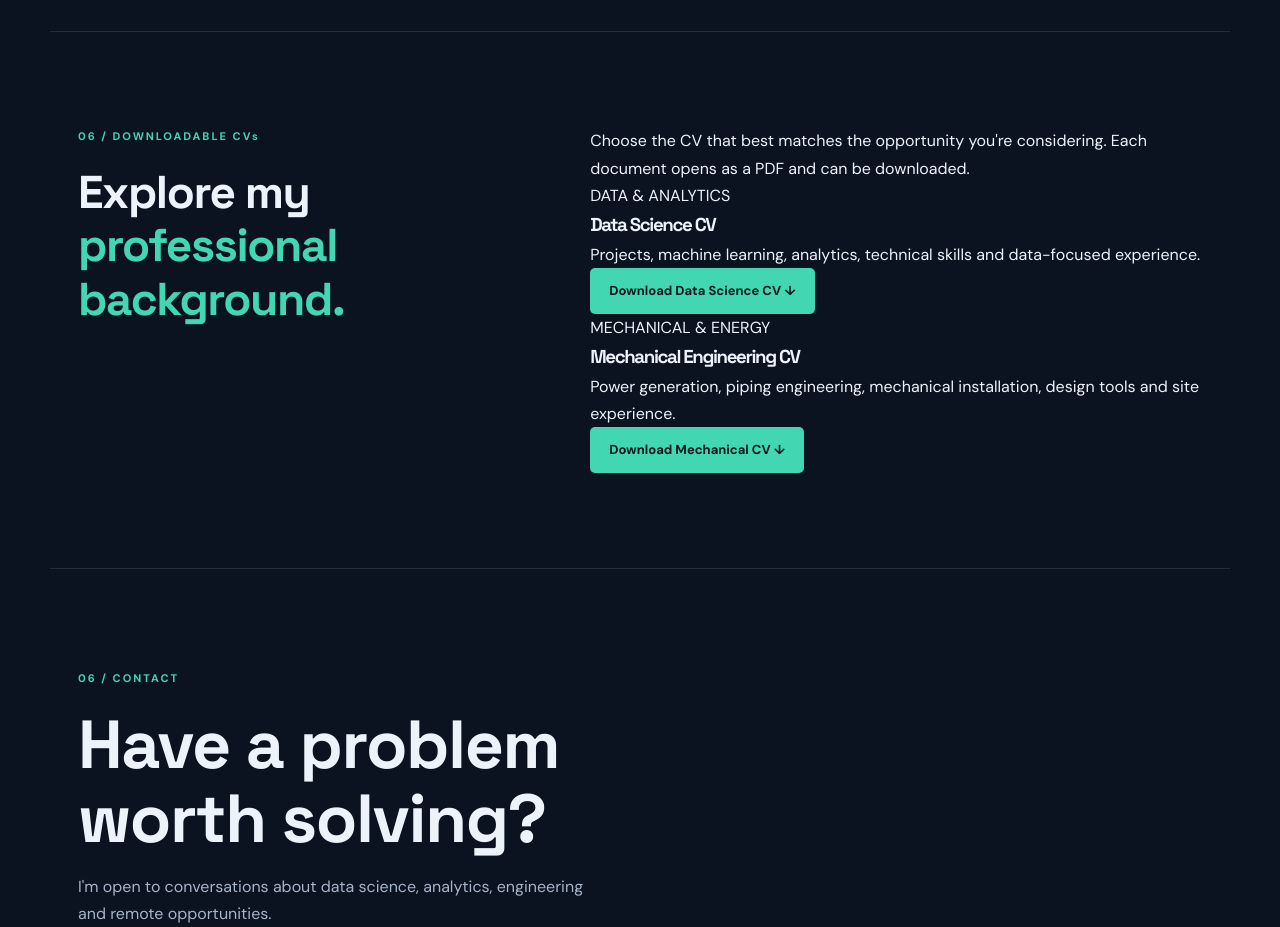
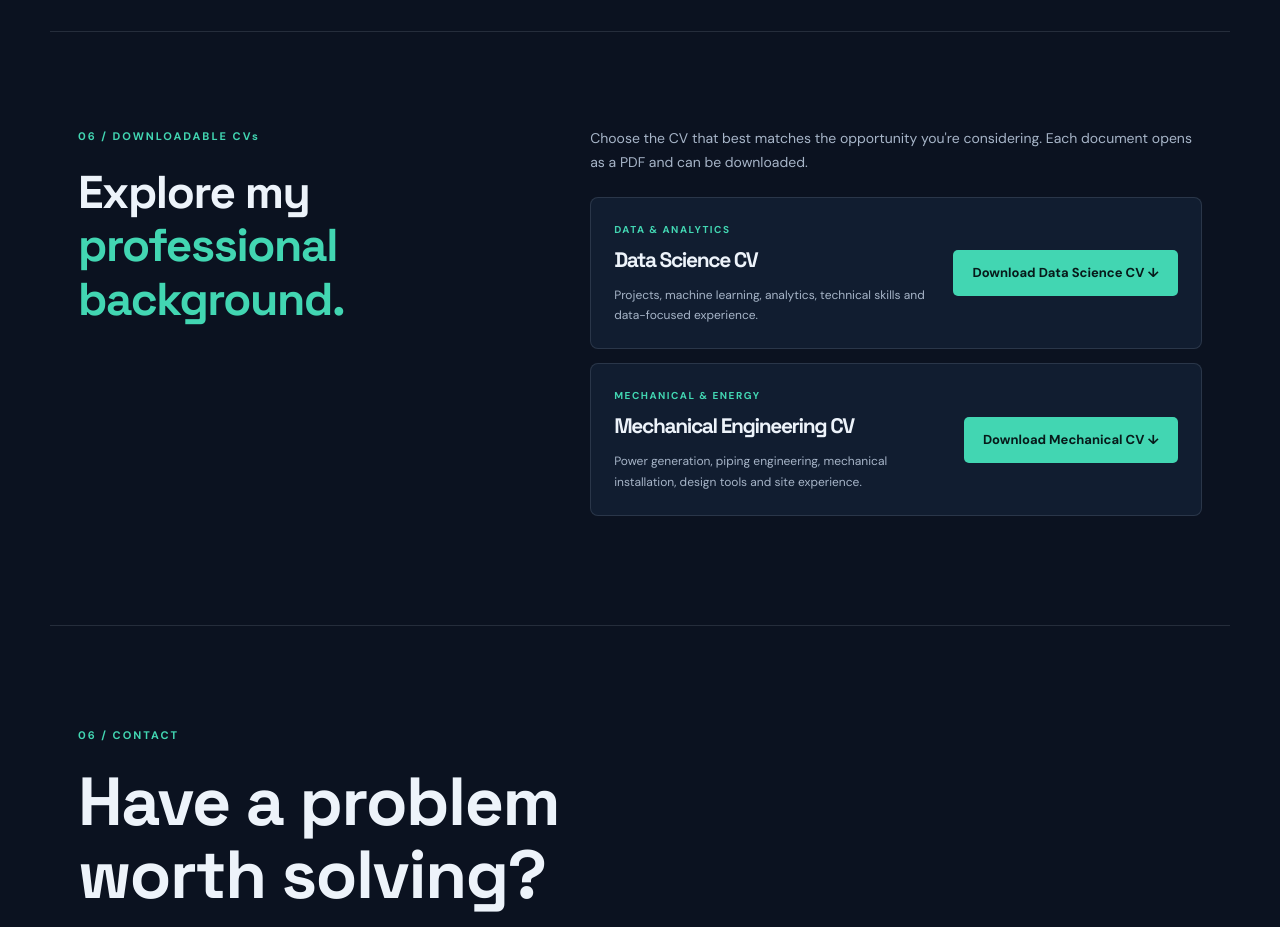
Before and after one commit to Louizz7/LOUIS-CHIBUZOR-MBAGWU-PORTFOLIO, a plain HTML site: page index.html in a window 1280 px wide. Shown: the part 4160-5087 px from the top of the page. Drawn offline with Linux system fonts and the light colour scheme.

Commit message:
Style downloadable CV cards

```diff
--- a/styles.css
+++ b/styles.css
@@ -57,3 +57,13 @@ h1,h2,h3{font-family:var(--display);letter-spacing:-1.4px}
 footer{border-top:1px solid var(--line);padding:23px max(28px,calc((100% - 1124px)/2));display:flex;justify-content:space-between;gap:15px;color:#77889d;font-size:11px}
 @media(max-width:760px){.site-header{height:70px}.menu-toggle{display:block}nav{display:none;position:absolute;z-index:5;top:70px;left:0;right:0;padding:22px 28px;background:#111d30;border-bottom:1px solid var(--line);flex-direction:column;gap:17px}nav.open{display:flex}.hero{grid-template-columns:1fr;padding-top:75px;min-height:auto}.hero-mark{height:250px}.orbit-one{width:230px;height:145px}.orbit-two{width:180px;height:250px}.section{grid-template-columns:1fr;gap:25px;padding:70px 24px}.section-top{align-items:flex-start;flex-direction:column}.project-grid{grid-template-columns:1fr}.project-card.featured{grid-column:auto}.experience{grid-template-columns:1fr;gap:8px}.skills-grid{grid-template-columns:1fr}.contact-section{padding:75px 24px}footer{padding:22px 24px;flex-direction:column}}
 @media(prefers-reduced-motion:reduce){html{scroll-behavior:auto}*,*::before,*::after{transition:none!important}}
+
+
+.cv-copy{max-width:690px}
+.cv-intro{color:var(--muted);font-size:14px;margin-bottom:22px}
+.cv-card{display:flex;justify-content:space-between;align-items:center;gap:22px;padding:23px;margin-bottom:14px;background:var(--panel);border:1px solid var(--line);border-radius:8px}
+.cv-card h3{font-size:21px;margin:4px 0 7px}
+.cv-card p:not(.cv-label){color:var(--muted);font-size:12px}
+.cv-label{font-size:10px;letter-spacing:1.5px;font-weight:700;color:var(--accent)}
+.cv-card .button{white-space:nowrap;flex-shrink:0}
+@media(max-width:760px){.cv-card{align-items:flex-start;flex-direction:column}.cv-card .button{white-space:normal}}
```
